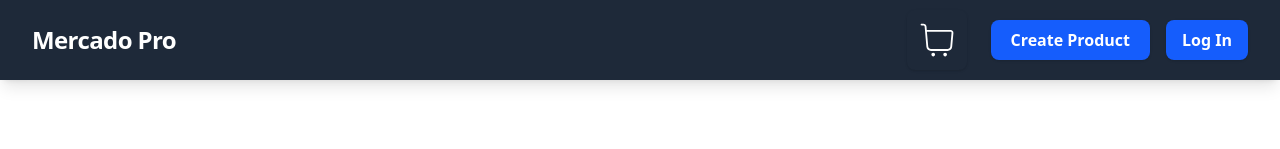
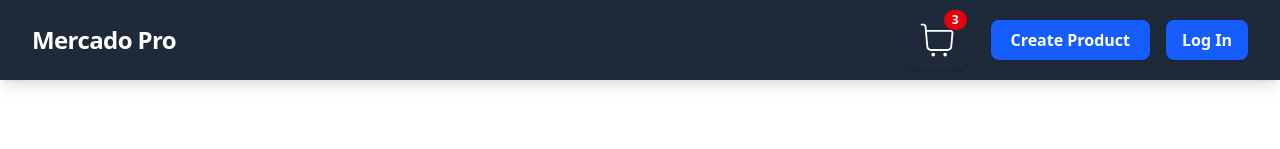
Before and after one commit to aaropaltemaa/Mercado-Pro, a React (Vite) app in the folder client/: page / in a window 1280 px wide. Shown: the top 149 px of the page. Built offline with nearby package versions, Linux system fonts and the light colour scheme; no server answers.

Commit message:
added badge design for carts

```diff
--- a/client/src/components/NavBar.tsx
+++ b/client/src/components/NavBar.tsx
@@ -19,7 +19,12 @@ const NavBar: React.FC = () => {
             to="/cart"
             className="hover:bg-blue-700 text-white p-2 rounded-lg shadow transition flex items-center justify-center"
           >
-            <CiShoppingCart size={44} />
+            <div className="relative">
+              <CiShoppingCart size={44} />
+              <span className="absolute -top-2 -right-2 bg-red-600 text-white text-xs font-bold px-2 py-0.5 rounded-full">
+                3
+              </span>
+            </div>
           </Link>
 
           <div className="flex gap-4">
```
